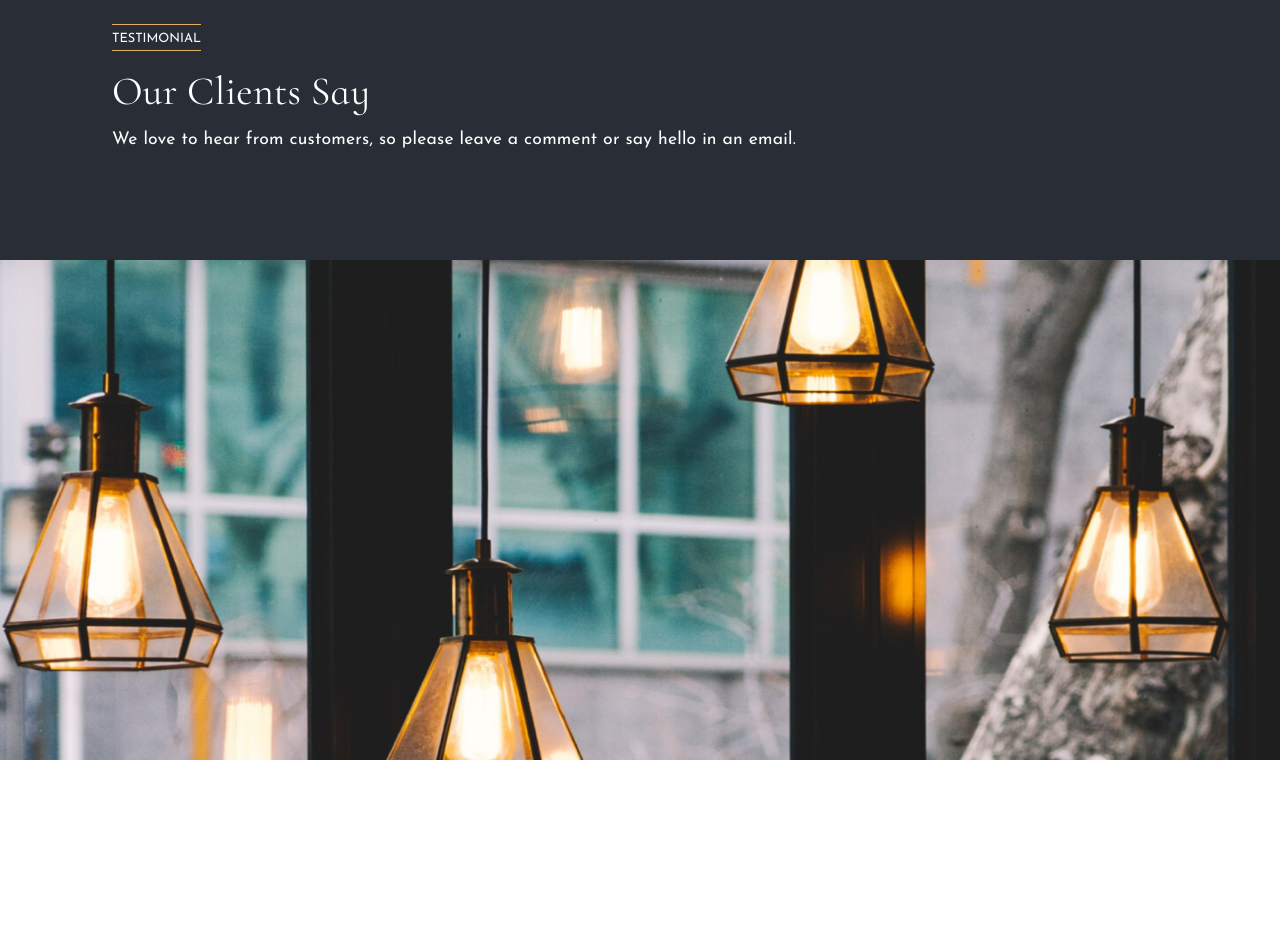
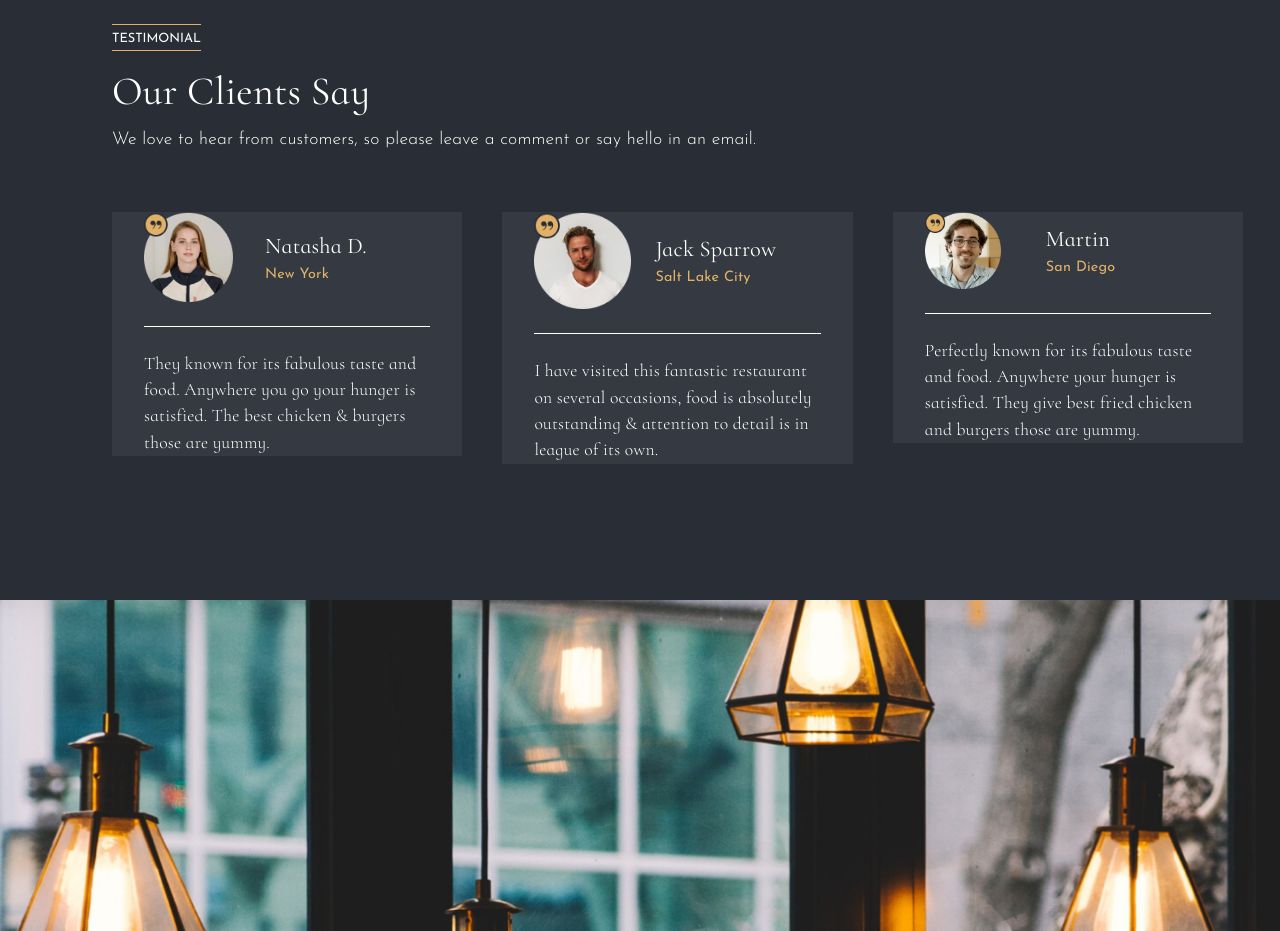
Before and after one commit to MartaPoleshchuk/TasteEat, a plain HTML site: page src/index.html in a window 1280 px wide. Shown: the part 1560-2491 px from the top of the page. Before the commit the page ends 2324 px from the top, so only its background shows below. Drawn offline with Linux system fonts and the light colour scheme.

Commit message:
fourth commit

```diff
--- a/src/index.html
+++ b/src/index.html
@@ -102,10 +102,54 @@
             <div class="title">Our Clients Say</div>
             <div class="text">We love to hear from customers, so please leave a comment or say hello in an email.</div>
 
+            <div class="reviewcards">
+                <div class="reviewcard">
+                    <div class="reviewer">
+                    <img class="cardphoto" src="./img/Natasha.png" alt="#">
+                    <div class="reviewername">
+                        <div class="name">Natasha D.</div>
+                        <div class="city">New York</div>
+                    </div>
+                    </div>
+                    <div class="line"></div>
+                    <div class="cardtext">They known for its fabulous taste and food. Anywhere you go your hunger is satisfied. The best chicken & burgers those are yummy.</div>
+                </div>
+
+                <div class="reviewcard">
+                    <div class="reviewer">
+                    <img class="cardphoto" src="./img/Jack.png" alt="#">
+                    <div class="reviewername">
+                        <div class="name">Jack Sparrow</div>
+                        <div class="city">Salt Lake City</div>
+                    </div>
+                    </div>
+                    <div class="line"></div>
+                    <div class="cardtext">I have visited this fantastic restaurant on several occasions, food is absolutely outstanding & attention to detail is in league of its own.</div>
+                </div>
+
+                <div class="reviewcard">
+                    <div class="reviewer">
+                    <img class="cardphoto" src="./img/Martin.png" alt="#">
+                    <div class="reviewername">
+                        <div class="name">Martin</div>
+                        <div class="city">San Diego</div>
+                    </div>
+                    </div>
+                    <div class="line"></div>
+                    <div class="cardtext">Perfectly known for its fabulous taste and food. Anywhere your hunger is satisfied. They give best fried chicken and burgers those are yummy.</div>
+                </div>
+            </div>
+        </div>
+        <img class="middlebanner" src="./img/middle_banner.png" alt="#">
+
+        <div class="offer container">
+
+
         </div>
 
 
-        <img class="middlebanner" src="./img/middle_banner.png" alt="#">
+
+
     </main>
     <footer></footer>
 
--- a/src/styles/_body.scss
+++ b/src/styles/_body.scss
@@ -126,8 +126,74 @@
 
         padding: 0 0 2rem 0;
         font-size: 1.1rem;
+        font-weight: 300;
     }
+    .reviewcards {
+        display:flex;
+        justify-content:flex-start;
+        align-items:flex-start;
+        gap:2.5rem;
 
+        margin: 2rem 0 3.5rem 0;
+
+
+        .reviewcard {
+            display: flex;
+            flex-direction: column;
+            justify-content: center;
+            align-items: flex-start;
+
+
+            background-color: $color-grey;
+            width:30%;
+            height:100%;
+            padding: 0 2rem;
+
+            .reviewer {
+                display:flex;
+                justify-content: space-between;
+                align-items: center;
+                gap: 0.5rem;
+
+                .cardphoto {
+                    width: 40%;
+                }
+                .reviewrname {
+                    display: flex;
+                    flex-direction: column;
+                    align-items: flex-start;
+
+
+
+
+                }
+                .name {
+                    font-family: 'Cormorant Infant', serif;
+                    font-size: 1.4rem;
+                    padding-bottom: 0.5rem;
+                }
+                .city {
+                    color: $color-sand;
+                    font-size: 0.9rem;
+                }
+            }
+
+            .line {
+                border-bottom: 1px solid $color-white;
+                width: 100%;
+                margin: 1.5rem 0;
+            }
+            .cardtext {
+                font-family: 'Cormorant Infant', serif;
+                font-weight:300;
+                line-height: 1.5em;
+                font-size: 1.1rem;
+                letter-spacing: 0.25px;
+            }
+        }
+
+
+    }
 
 }
 .middlebanner {
@@ -137,3 +203,7 @@
     background-size: cover;
     background-position: center;
 }
+
+.offer {
+    background-color: $color-bcgWhite;
+}
--- a/src/styles/_main.scss
+++ b/src/styles/_main.scss
@@ -10,7 +10,7 @@ body {
     // font-family: 'Cormorant Infant', serif;
     font-family: 'Josefin Sans', sans-serif;
     letter-spacing: 0.2px;
-    overflow: hidden;
+    overflow-x:hidden;
 
 
 }
```
Also changed, not shown: src/styles/styles.css, 1 other file.
